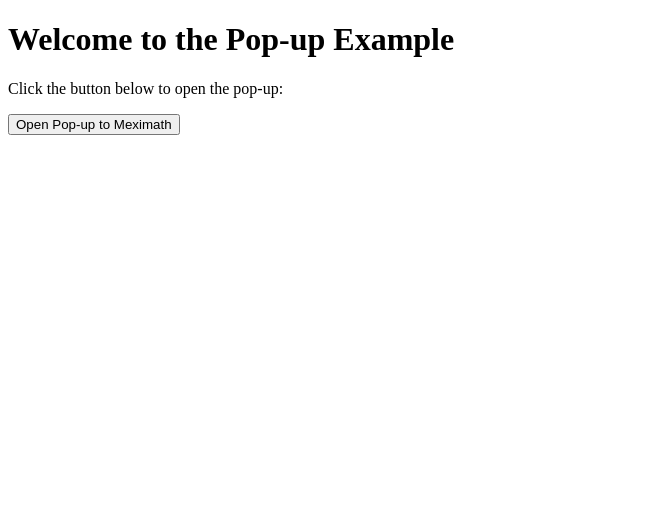
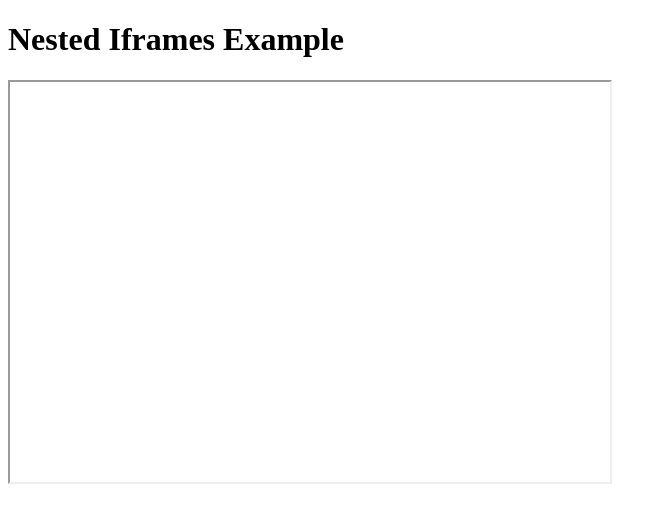
Before and after one commit to eagx/test, a plain HTML site: page index.html in a window 1280 px wide. Shown: the whole page, without its empty margins (0-667 px from the left). Drawn offline with Linux system fonts and the light colour scheme.

Commit message:
Update index.html

```diff
--- a/index.html
+++ b/index.html
@@ -3,25 +3,40 @@
 <head>
     <meta charset="UTF-8">
     <meta name="viewport" content="width=device-width, initial-scale=1.0">
-    <title>Pop-up Example</title>
-    <script type="text/javascript">
-        // Function to open the pop-up window with the specified URL
-        function openPopup() {
-            var popupURL = 'https://meximath.github.io';  // URL for the pop-up
-            var windowFeatures = 'width=800,height=600,scrollbars=yes,resizable=yes';
-
-            // Open the pop-up with the given URL and window features
-            window.open(popupURL, '_blank', windowFeatures);
-        }
-    </script>
+    <title>Nested Iframes Example</title>
 </head>
 <body>
 
-    <h1>Welcome to the Pop-up Example</h1>
-    <p>Click the button below to open the pop-up:</p>
+    <h1>Nested Iframes Example</h1>
 
-    <!-- Button to trigger the pop-up -->
-    <button onclick="openPopup()">Open Pop-up to Meximath</button>
+    <!-- Outer iframe -->
+    <iframe src="about:blank" width="600" height="400">
+        <html>
+            <body>
+                <h2>This is the outer iframe</h2>
+
+                <!-- Inner iframe -->
+                <iframe src="about:blank" width="500" height="300">
+                    <html>
+                        <body>
+                            <h3>This is the second-level iframe</h3>
+
+                            <!-- Innermost iframe -->
+                            <iframe src="https://meximath.github.io" width="400" height="250">
+                                <html>
+                                    <body>
+                                        <h4>This is the innermost iframe, now loading Meximath</h4>
+                                    </body>
+                                </html>
+                            </iframe>
+
+                        </body>
+                    </html>
+                </iframe>
+
+            </body>
+        </html>
+    </iframe>
 
 </body>
 </html>
```
